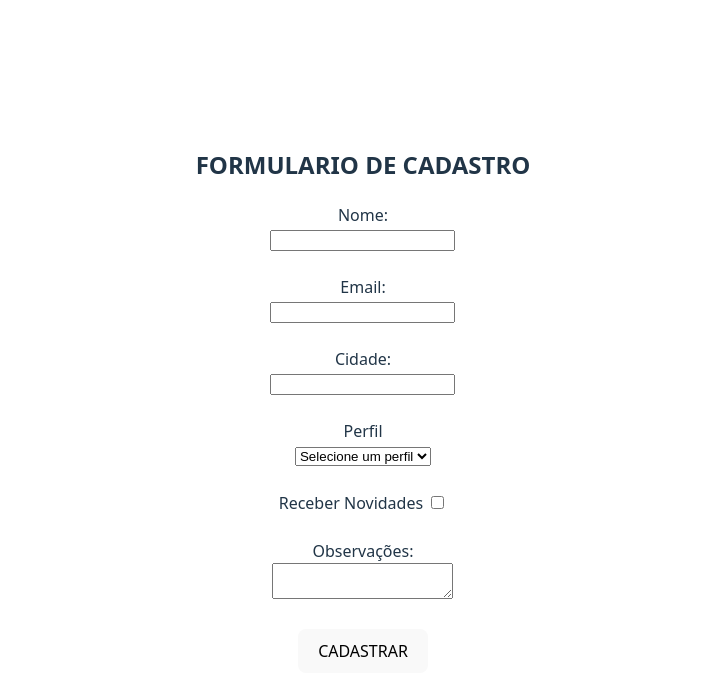
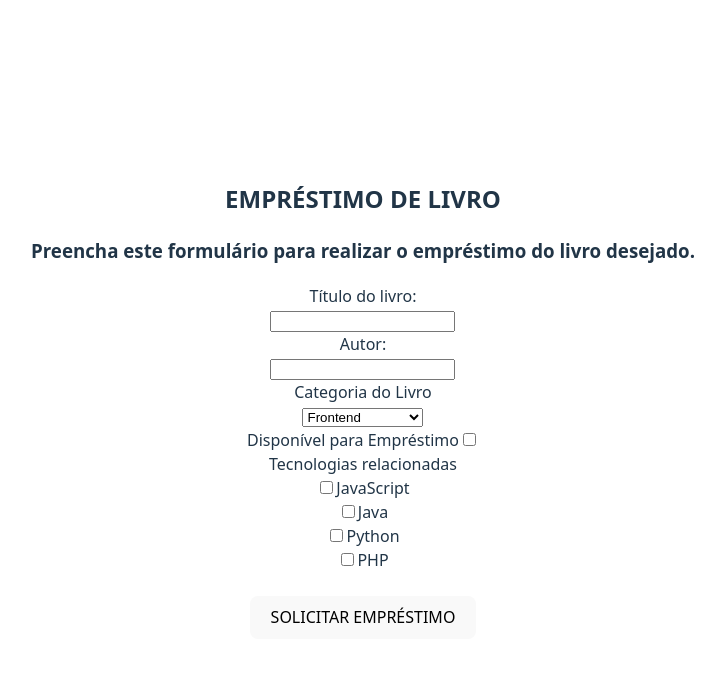
Before and after one commit to Kayque-Moreno/Projeto_Integrador_5, a React (Vite) app in the folder my-app/: page / in a window 1280 px wide. Shown: the top 696 px of the page, without its empty margins (277-1002 px from the left). Built offline with nearby package versions, Linux system fonts and the light colour scheme.

Commit message:
Formulario Livro

```diff
--- a/my-app/src/App.jsx
+++ b/my-app/src/App.jsx
@@ -1,6 +1,7 @@
 import './App.css'
-import FormularioCadastro from './components/ExercicioFormulario/Form'
-{/*import Formulario from './components/Cadastro_Simples/Formulario'
+import CadastroLivro from './components/CadastroLivro/Cadastrar'
+{/*import FormularioCadastro from './components/ExercicioFormulario/Form'
+import Formulario from './components/Cadastro_Simples/Formulario'
 import Saudacao from './components/Campo_Nome_Dinamico/Saudacao'
 import Contar from './components/Contador_Interativo/Contar'
 import Titulo from './components/Contador_Interativo/Titulo'
@@ -26,8 +27,9 @@ function App() {
 
   return (
      <div>
-         <FormularioCadastro/>
-         {/*<Formulario/>
+         <CadastroLivro/>
+         {/*<FormularioCadastro/>
+         <Formulario/>
          <Saudacao/>
          <Contar/>
          <Titulo/>
--- /dev/null
+++ b/my-app/src/components/CadastroLivro/Cadastrar.jsx
@@ -0,0 +1,151 @@
+import {useState} from "react"
+
+function CadastroLivro(){
+    const[formulario,setForm] = useState({
+        titulo : "",
+        autor : "",
+        categoria : "frontend",
+        disponivel_para_emprestimo : "",
+        tecnologias_relacionadas : [],
+        //criação das variáveis para armazenar os dados
+    })
+
+const [erro, setErro] = useState("")
+
+function handleChange(event){
+    const{name, type, value, checked} = event.target;
+
+    setForm({
+        ...formulario,
+        tecnologias_relacionadas : lista
+    })
+
+    setForm({
+        ...formulario,
+        [name] : type === 'checkbox' ? checked : value
+        //verificação para armazenar os dados inseridos
+    })
+}
+
+function handleSubmit(event){
+    event.preventDefault();//impede o recarregamento da página ao enviar os dados
+
+        if(!formulario.titulo || !formulario.autor || !formulario.categoria){
+            setErro("Preencha os campos obrigatórios!");
+            return;
+        }
+
+        setErro("");
+
+    console.log("Título: ", formulario.titulo);
+    console.log("Autor: ", formulario.autor);
+    console.log("Categoria: ", formulario.categoria);
+    console.log("Disponível para empréstimo: ", formulario.disponivel_para_emprestimo);
+    console.log("Tecnologias relacionadas ao livro:  ", formulario.tecnologias_relacionadas);
+    alert("Empréstimo realizado com sucesso!!!", formulario);
+}
+
+return(
+    <div>
+        <h2>EMPRÉSTIMO DE LIVRO</h2>
+        <h3>Preencha este formulário para realizar o empréstimo do livro desejado.</h3>
+
+        <form onSubmit={handleSubmit}>
+            <div>
+                <label>Título do livro: </label> <br></br>
+                <input
+                    type = "text"
+                    name = "titulo"
+                    value = {formulario.titulo}
+                    onChange = {handleChange}
+                    />
+            </div>
+
+            <div>
+                <label>Autor: </label><br />
+                <input
+                    type = "text"
+                    name = "autor"
+                    value = {formulario.autor}
+                    onChange = {handleChange}
+                />
+            </div>
+
+            <div>
+                <label>Categoria do Livro</label> <br />
+                <select
+                    name = "categoria"
+                    value = {formulario.categoria}
+                    onChange = {handleChange}>
+
+                    <option value="frontend">Frontend</option>
+                    <option value="backend">Backend</option>
+                    <option value="bd">Banco de Dados</option>
+                    <option value="mobile">Mobile</option>
+                </select>
+            </div>
+
+            <div>
+                <label>Disponível para Empréstimo</label>
+                <input
+                type = "checkbox"
+                value = {formulario.disponivel_para_emprestimo}
+                name = "disponivel_para_emprestimo"
+                onChange = {handleChange}
+                />
+            </div>
+
+            <div>
+                <label>Tecnologias relacionadas</label><br/>
+                <label>
+                    <input
+                        type = "checkbox"
+                        name = "tecnologias_relacionadas"
+                        value = "JavaScript"
+                        checked = {formulario.tecnologias_relacionadas.includes("JavaScript")}
+                        onChange = {handleChange}
+                    />
+                    JavaScript
+                </label>  <br/>
+
+                <label>
+                    <input
+                        type = "checkbox"
+                        name = "tecnologias_relacionadas"
+                        value = "Java"
+                        checked = {formulario.tecnologias_relacionadas.includes("Java")}
+                        onChange = {handleChange}
+                    />
+                    Java
+                </label>  <br/>
+
+                <label>
+                    <input
+                        type = "checkbox"
+                        name = "tecnologias_relacionadas"
+                        value = "Python"
+                        checked = {formulario.tecnologias_relacionadas.includes("Python")}
+                        onChange = {handleChange}
+                    />
+                    Python
+                </label>  <br/>
+
+                <label>
+                    <input
+                        type = "checkbox"
+                        name = "tecnologias_relacionadas"
+                        value = "PHP"
+                        checked = {formulario.tecnologias_relacionadas.includes("PHP")}
+                        onChange = {handleChange}
+                    />
+                    PHP
+                </label>
+            </div>
+            <br/>
+
+            <button>SOLICITAR EMPRÉSTIMO</button>
+        </form>
+    </div>
+)
+}
+export default CadastroLivro
```
